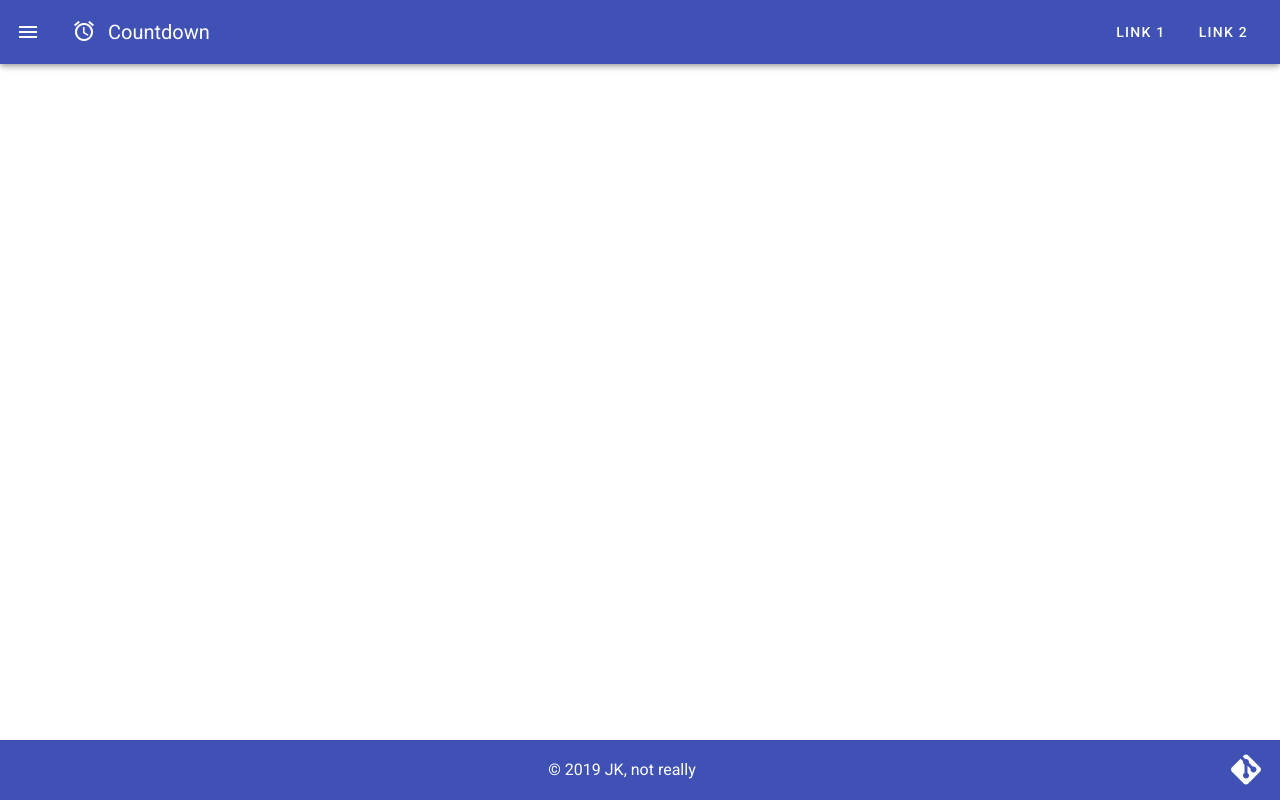
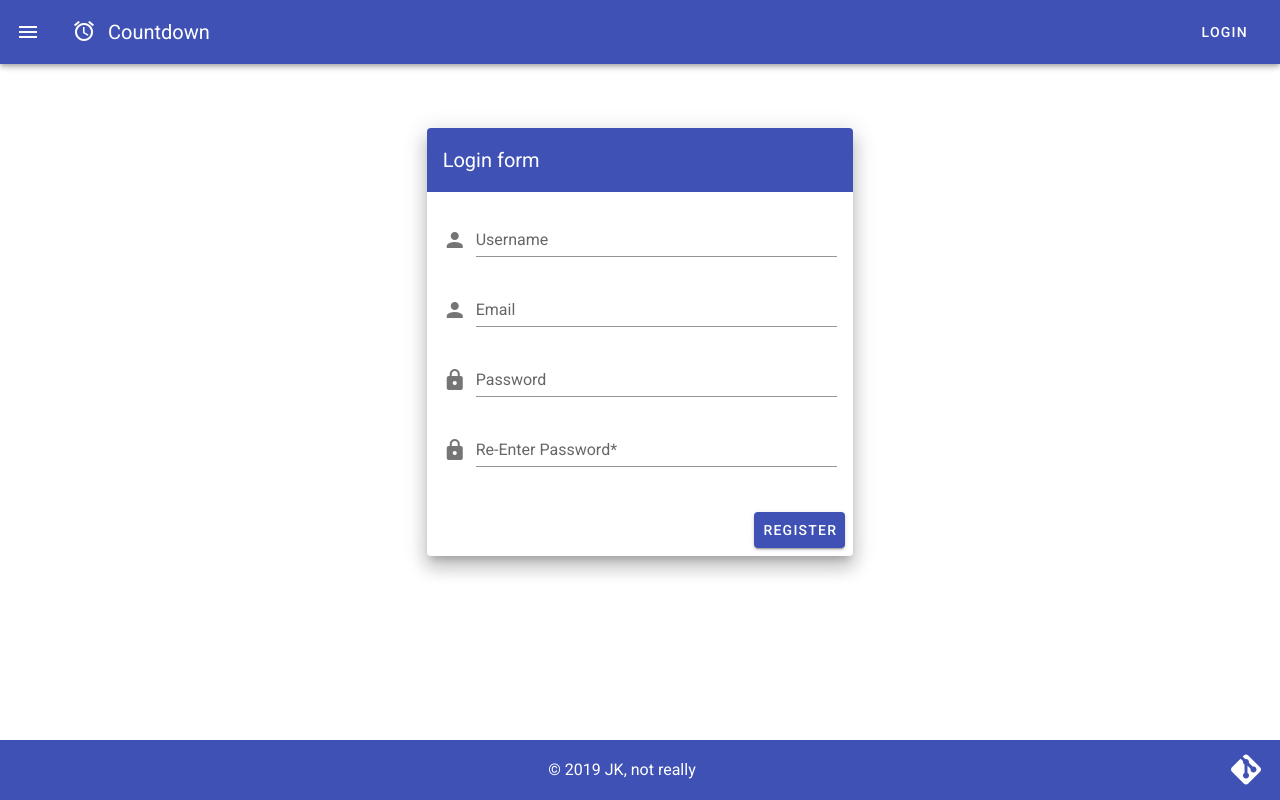
Before and after one commit to bryantmh/Countdown, a Vue app: page /#/register in a window 1280 px wide. Built offline with nearby package versions, Linux system fonts and the light colour scheme.

Commit message:
Added login and fixed related bugs

```diff
--- a/src/components/AppHeader.vue
+++ b/src/components/AppHeader.vue
@@ -33,8 +33,8 @@
       </v-toolbar-title>
       <div class="flex-grow-1"></div>
         <v-toolbar-items right>
-          <v-btn text>Link 1</v-btn>
-          <v-btn text>Link 2</v-btn>
+          <v-btn text @click="$router.push('login')" v-if="!loggedIn">Login</v-btn>
+          <v-btn text @click="logout" v-else="">{{user.username}} - Logout</v-btn>
         </v-toolbar-items>
     </v-app-bar>
   </div>
@@ -63,23 +63,13 @@ export default {
     },
     loggedIn: function() {
       return this.$store.getters.loggedIn
-    },
-    loginError: function() {
-      return this.$store.getters.loginError
     }
   },
   methods: {
-    login: function() {
-      this.$store.dispatch('login', {
-        email: this.email,
-        password: this.password
-      }).then(user => {
-        this.email = ''
-        this.password = ''
-      })
-    },
-    logout: function() {
-      this.$store.dispatch('logout')
+    logout() {
+      this.$store.commit('setUser', {})
+      this.$store.commit('setLogin', false)
+      this.$router.push('login')
     }
   }
 }
--- a/src/router.js
+++ b/src/router.js
@@ -1,6 +1,8 @@
 import Vue from 'vue'
 import Router from 'vue-router'
 import Countdown from '@/views/Countdown'
+import Login from '@/views/Login'
+import Register from '@/views/Register'
 
 Vue.use(Router)
 
@@ -11,6 +13,16 @@ export default new Router({
       path: '/',
       name: 'Countdown',
       component: Countdown
+    },
+    {
+      path: '/login',
+      name: 'Login',
+      component: Login
+    },
+    {
+      path: '/register',
+      name: 'Register',
+      component: Register
     }
   ]
 })
--- a/src/store.js
+++ b/src/store.js
@@ -69,6 +69,7 @@ export default new Vuex.Store({
           context.commit('setRegisterError', '')
           return
         }
+        console.log(error)
         context.commit('setLoginError', 'Sorry, your request failed. We will look into it.')
       })
     },
--- a/src/views/Countdown.vue
+++ b/src/views/Countdown.vue
@@ -60,6 +60,9 @@ export default {
     window.setInterval(() => {
       this.now = Math.trunc((new Date()).getTime() / 1000)
     }, 1000)
+    if (this.$store.getters.user.length === 0) {
+      this.$router.push('/login')
+    }
     this.getItems()
   },
   data() {
@@ -68,25 +71,24 @@ export default {
       since: 'January 1st, 1970, 12:00:00 AM',
       from: 0,
       dateSelector: '1970-01-01',
-      items: [],
-      user: { id: 1 } // this.$store.getters.user
+      items: []
     }
   },
   computed: {
     seconds() {
       return (this.now - this.from) % 60
     },
-
     minutes() {
       return Math.trunc((this.now - this.from) / 60) % 60
     },
-
     hours() {
       return Math.trunc((this.now - this.from) / 60 / 60) % 24
     },
-
     days() {
       return Math.trunc((this.now - this.from) / 60 / 60 / 24)
+    },
+    user() {
+      return this.$store.getters.user
     }
   },
   methods: {
@@ -139,6 +141,11 @@ export default {
         console.log(`Error: ${err}`)
       })
     }
+  },
+  watch: {
+    'user.id'() {
+      this.getItems()
+    }
   }
 }
 </script>
--- /dev/null
+++ b/src/views/Login.vue
@@ -0,0 +1,73 @@
+<template>
+    <v-content>
+      <v-container class="fill-height" fluid>
+        <v-row align="center" justify="center">
+          <v-col cols="12" sm="8" md="4" class="pa-0">
+            <v-card class="elevation-12">
+              <v-toolbar color="indigo" dark flat>
+                <v-toolbar-title>Login form</v-toolbar-title>
+              </v-toolbar>
+              <v-card-text>
+                <v-form ref="form">
+                  <v-text-field label="Login" prepend-icon="mdi-account" v-model="email" :rules="emailRules"></v-text-field>
+                  <v-text-field label="Password" prepend-icon="mdi-lock" type="password" v-model="password" :rules="passwordRules"></v-text-field>
+                </v-form>
+              </v-card-text>
+              <v-card-actions>
+                <v-btn @click="$router.push('/register')" color="amber" dark>Don't Have an Account?</v-btn>
+                <div class="flex-grow-1"></div>
+                <v-btn @click="login" color="indigo" dark>Login</v-btn>
+              </v-card-actions>
+            </v-card>
+          </v-col>
+        </v-row>
+      </v-container>
+      <v-row align="center" justify="center">
+          <v-col cols="12" sm="8" md="4" class="pa-0">
+            <v-alert type="error" v-if="loginError">
+              {{loginError}}
+            </v-alert>
+          </v-col>
+        </v-row>
+    </v-content>
+</template>
+
+<script>
+export default {
+  data() {
+    return {
+      email: '',
+      password: '',
+      emailRules: [
+        v => !!v || 'E-mail is required',
+        v => /.+@.+\..+/.test(v) || 'E-mail must be valid'
+      ],
+      passwordRules: [
+        v => !!v || 'Password is required'
+      ]
+    }
+  },
+  methods: {
+    login() {
+      if (this.$refs.form.validate()) {
+        this.$store.dispatch('login', {
+          email: this.email,
+          password: this.password
+        }).then(
+          this.email = '',
+          this.password = '',
+          this.$router.push('/')
+        )
+      }
+    },
+    logout() {
+      this.$store.dispatch('logout')
+    }
+  },
+  computed: {
+    loginError: function() {
+      return this.$store.getters.loginError
+    }
+  }
+}
+</script>
--- /dev/null
+++ b/src/views/Register.vue
@@ -0,0 +1,74 @@
+<template>
+    <v-content>
+      <v-container class="fill-height" fluid>
+        <v-row align="center" justify="center">
+          <v-col cols="12" sm="8" md="4" class="pa-0">
+            <v-card class="elevation-12">
+              <v-toolbar color="indigo" dark flat>
+                <v-toolbar-title>Login form</v-toolbar-title>
+              </v-toolbar>
+              <v-card-text>
+                <v-form ref="form">
+                  <v-text-field label="Username" prepend-icon="mdi-account" v-model="username" :rules="[rules.usernameRequired]"></v-text-field>
+                  <v-text-field label="Email" prepend-icon="mdi-account" v-model="email" :rules="emailRules"></v-text-field>
+                  <v-text-field label="Password" prepend-icon="mdi-lock" type="password" v-model="password" :rules="[rules.passwordRequired]"></v-text-field>
+                  <v-text-field label="Re-Enter Password*" prepend-icon="mdi-lock" v-model="matchedPassword" type="password" :rules="[rules.passwordRequired, rules.passwordMatch]"></v-text-field>
+                </v-form>
+              </v-card-text>
+              <v-card-actions>
+                <div class="flex-grow-1"></div>
+                <v-btn @click="register" color="indigo" dark>Register</v-btn>
+              </v-card-actions>
+            </v-card>
+          </v-col>
+        </v-row>
+      </v-container>
+      <v-row align="center" justify="center">
+          <v-col cols="12" sm="8" md="4" class="pa-0">
+            <v-alert type="error" v-if="registerError">
+              {{registerError}}
+            </v-alert>
+          </v-col>
+        </v-row>
+    </v-content>
+</template>
+
+<script>
+export default {
+  data() {
+    return {
+      username: '',
+      email: '',
+      password: '',
+      matchedPassword: '',
+      emailRules: [
+        v => !!v || 'E-mail is required',
+        v => /.+@.+\..+/.test(v) || 'E-mail must be valid'
+      ],
+      rules: {
+        passwordRequired: v => !!v || 'Password is required',
+        usernameRequired: v => !!v || 'Username is required',
+        passwordMatch: (value) => value === this.password || 'The passwords you entered don\'t match'
+      }
+    }
+  },
+  computed: {
+    registerError: function() {
+      return this.$store.getters.registerError
+    }
+  },
+  methods: {
+    register: function() {
+      if (this.$refs.form.validate()) {
+        this.$store.dispatch('register', {
+          username: this.username,
+          email: this.email,
+          password: this.password
+        }).then(
+          this.$router.push('/')
+        )
+      }
+    }
+  }
+}
+</script>
```
Also changed, not shown: 2 other files (tests, documents, lock files or other folders).
